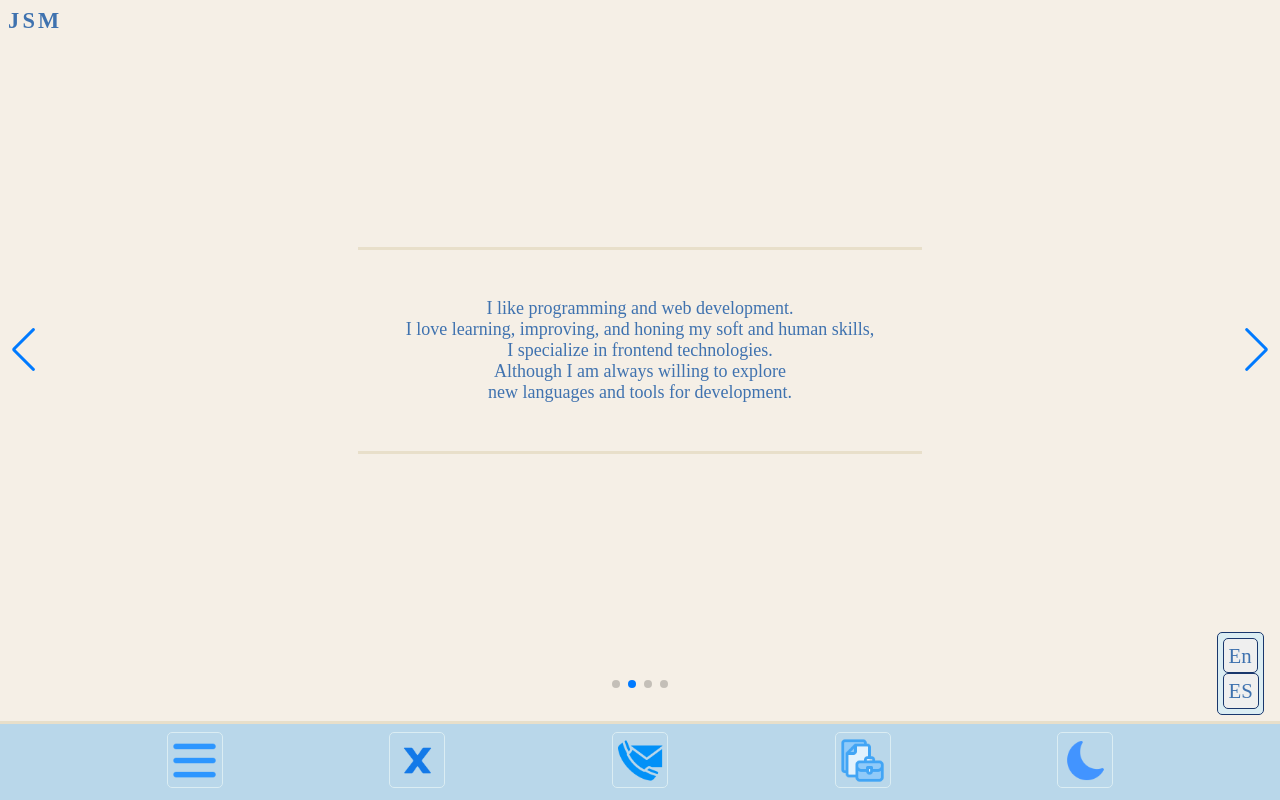
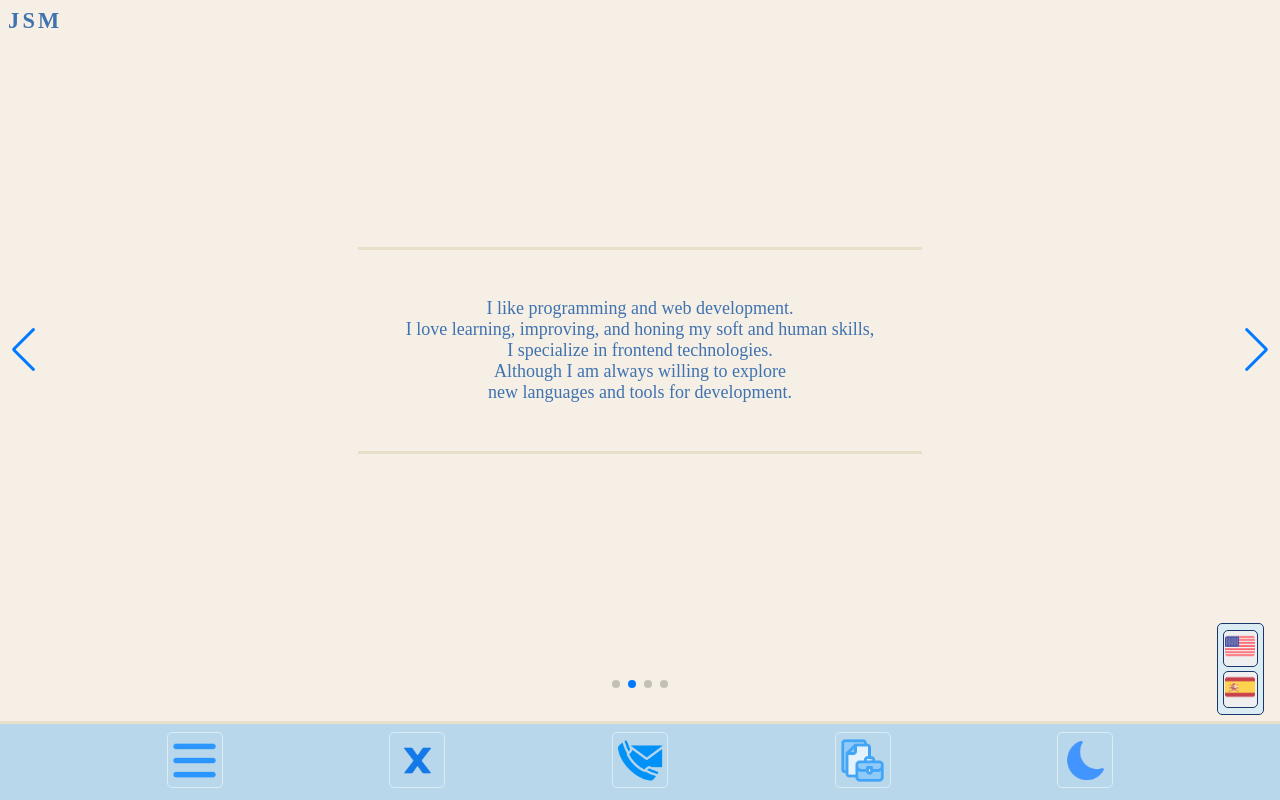
Before and after one commit to jsmblog/newCv, a React (Vite) app: page / in a window 1280 px wide. Both pictures are taken after a click on the element 417 px from the left and 762 px from the top of the page. Built offline with nearby package versions, Linux system fonts and the light colour scheme; a web font is replaced by a local one.

Commit message:
[fix] btn img

```diff
--- a/src/App.jsx
+++ b/src/App.jsx
@@ -26,6 +26,8 @@ import mUp6 from './Img/mockupSixth.png'
 import mUp7 from './Img/mockupSeven.png'
 import mUp8 from './Img/mockupEight.png'
 import arrow from './Img/arrow.png'
+import eeuu from './Img/eeuu.png'
+import espana from './Img/espana.png'
 /************************************************************/
 import NavBar from './Components/NavBar'
 import './App.css'
@@ -110,7 +112,7 @@ if (isLoading) {
   return (
     <>
      <div id={`${isOnDarkMode}`}>
-     <NavBar changeIconLanguage={changeIconLanguage} t={t} En={En} Es={Es} OnChangeLanguage={OnChangeLanguage} changeLgEnEs={changeLgEnEs} arrow={arrow} equis={equis} changeIconSPort={changeIconSPort} changeVPort={changeVPort} isOnCellphone={isOnCellphone} changeCellphone={changeCellphone} changeIconMh={changeIconMh} isOnDlCv={isOnDlCv} changeDlCv={changeDlCv} changeIconDm={changeIconDm}  changeDarkMode={changeDarkMode} iconCellphone={iconCellphone} />
+     <NavBar eeuu={eeuu} espana={espana} changeIconLanguage={changeIconLanguage} t={t} En={En} Es={Es} OnChangeLanguage={OnChangeLanguage} changeLgEnEs={changeLgEnEs} arrow={arrow} equis={equis} changeIconSPort={changeIconSPort} changeVPort={changeVPort} isOnCellphone={isOnCellphone} changeCellphone={changeCellphone} changeIconMh={changeIconMh} isOnDlCv={isOnDlCv} changeDlCv={changeDlCv} changeIconDm={changeIconDm}  changeDarkMode={changeDarkMode} iconCellphone={iconCellphone} />
       <Principal t={t} html={html} css={css} js={js} react={react} github={github} slack={slack} notion={notion} bootstrap={bootstrap} linkedin={linkedin} whatsapp={whatsapp} />
       <Portfolio t={t} mUp1={mUp1} mUp2={mUp2} mUp3={mUp3} mUp4={mUp4} mUp5={mUp5} mUp6={mUp6} mUp7={mUp7} mUp8={mUp8} isOnSPort={isOnSPort}/>
      </div>
--- a/src/Components/NavBar.jsx
+++ b/src/Components/NavBar.jsx
@@ -1,7 +1,7 @@
 import { useState } from "react";
 import UserForm from "./UserForm";
 
-const NavBar = ({translateLogo , iconCellphone , changeDarkMode , changeIconDm , changeDlCv , isOnDlCv ,changeIconMh ,changeCellphone , isOnCellphone ,changeVPort , changeIconSPort , arrow , equis ,changeLgEnEs ,OnChangeLanguage , En , Es , t ,changeIconLanguage}) => {
+const NavBar = ({translateLogo , iconCellphone , changeDarkMode , changeIconDm , changeDlCv , isOnDlCv ,changeIconMh ,changeCellphone , isOnCellphone ,changeVPort , changeIconSPort , arrow , equis ,changeLgEnEs ,OnChangeLanguage , En , Es , t ,changeIconLanguage ,eeuu , espana}) => {
 
   const [showSuccessMessage, setShowSuccessMessage] = useState(false);
   const [visibilityForm, setVisibilityForm] = useState(false)
@@ -49,8 +49,8 @@ const NavBar = ({translateLogo , iconCellphone , changeDarkMode , changeIconDm ,
       <div><button onClick={changeForm}><h2>{t("title.Email")}<img width={15} src={onFormIcon} alt="" /></h2></button></div>
     </div>
     <div className={`${OnChangeLanguage} aOff`}>
-      <div><button onClick={En}>En</button></div>
-      <div><button onClick={Es}>ES</button></div>
+      <div><button onClick={En}><img width={30} src={eeuu} alt="" /></button></div>
+      <div><button onClick={Es}><img width={30} src={espana} alt="" /></button></div>
     </div>
     <UserForm t={t} onForm={onForm} />
     </>
--- a/src/Styles/styleNavBar.css
+++ b/src/Styles/styleNavBar.css
@@ -109,17 +109,21 @@ top: 75%;
   background-color: var(--co-cyan-white);
 }
 .BtnLanguage button {
+  margin: .1rem 0;
   font-size: 1.3rem;
   border-radius: 5px;
   border: 1px solid var(--co-dm-blue);
   cursor: pointer;
-padding: .3rem;
+padding: 0 .1rem;
 }
 .BtnLanguage {
   display: none;
 }
 .BtnLanguage {
   display: inline;
+}
+.BtnLanguage button:hover {
+  background-color: var(--co-cyan-sky-navbar);
 }
 /*animations*/
 .slide-in-right {
```
Also changed, not shown: src/Img/eeuu.png (added), src/Img/espana.png (added).
